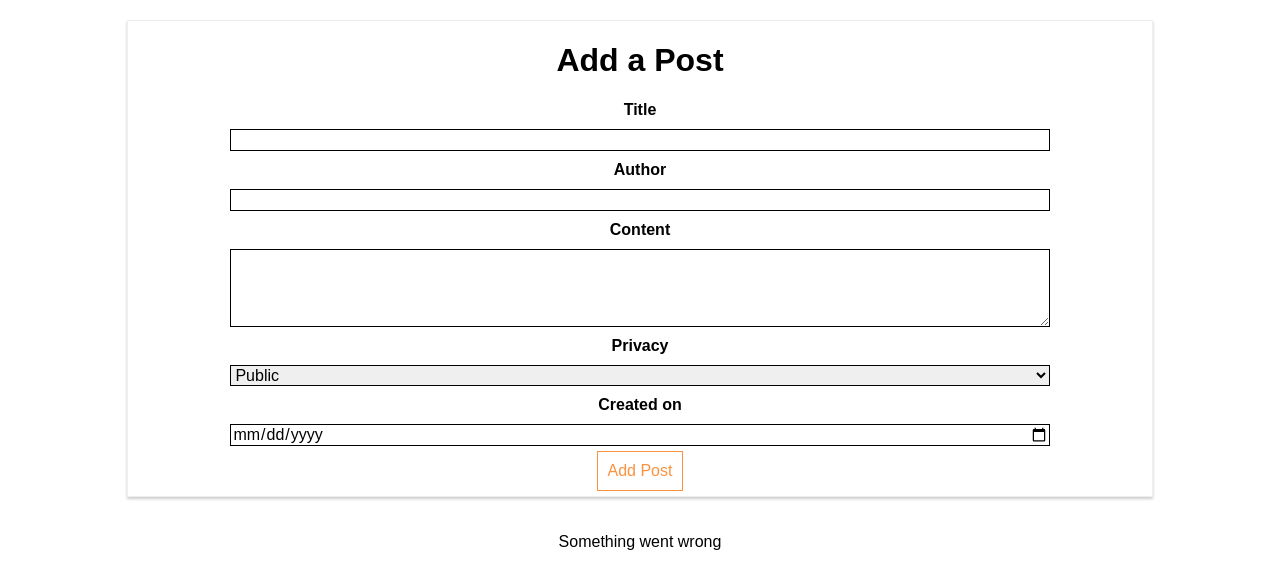
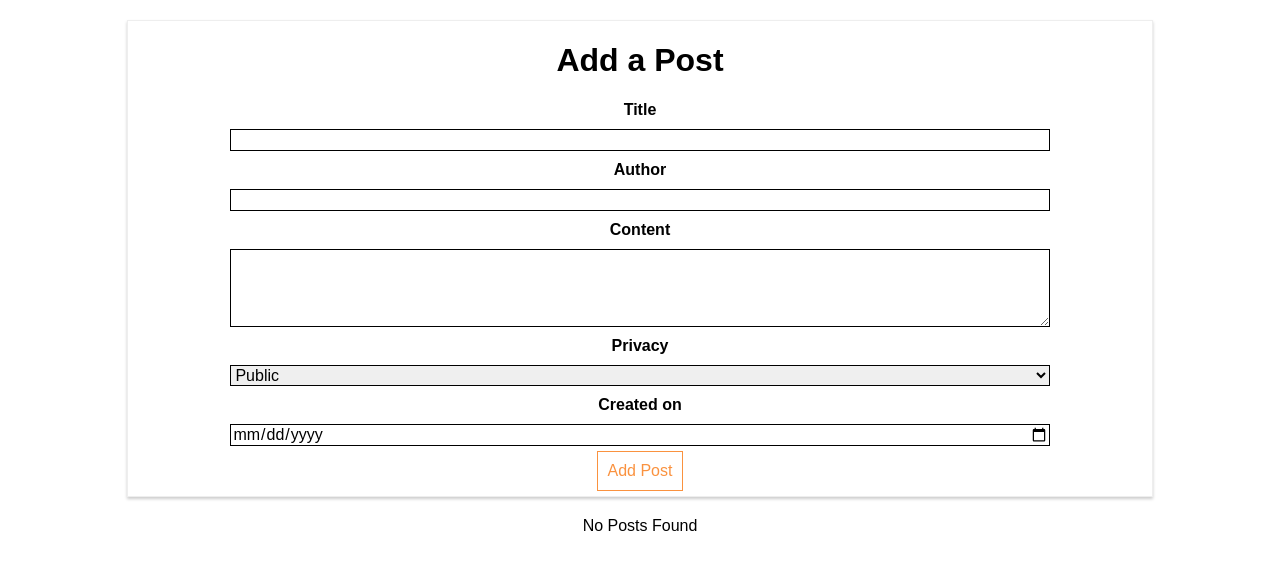
Before and after one commit to ayush1035/nagpSession2, a React (Create React App) app: page / in a window 1280 px wide. Shown: the top 588 px of the page. Built offline with nearby package versions, Linux system fonts and the light colour scheme.

Commit message:
added changes

```diff
--- a/src/components/newPost/newPost.js
+++ b/src/components/newPost/newPost.js
@@ -28,7 +28,7 @@ class NewPost extends Component {
         posts.push(dataToPost)
         this.setState({
             posts: posts
-        })
+        },()=>{window.alert("Post Added")})
     };
 
     handleFormChange = (event) =>{
--- a/src/components/postsListing/postListing.js
+++ b/src/components/postsListing/postListing.js
@@ -3,30 +3,35 @@ import Post from '../post/post';
 import './postListing.css';
 
 class PostListing extends Component {
-    constructor(props){
+    constructor(props) {
         super(props);
     }
     render() {
-        let {posts} = this.props;
-        let postsList = <p> Something went wrong</p>;
-        if (posts && posts.length>0) {
-            postsList = posts.map(post => {
+        let { posts } = this.props;
+
+        if (posts && posts.length > 0) {
+            return (
+                <div className="Posts">
+                    {posts.map(post => {
                         return <Post
                             key={post.id}
                             title={post.title}
                             author={post.author}
-                    id = {post.id}
+                            id={post.id}
 
                         />;
-            });
-        }
-        return (
-            <div>
-                <section className="Posts">
-                    {postsList}
-                </section>
+                    })}
                 </div>
             );
+        }
+        else {
+            return (
+                <div className="Posts">
+                    No Posts Found
+                </div>
+            );
+        }
+
     }
 }
 
```
Lines whose indentation alone changed are shown as unchanged.
